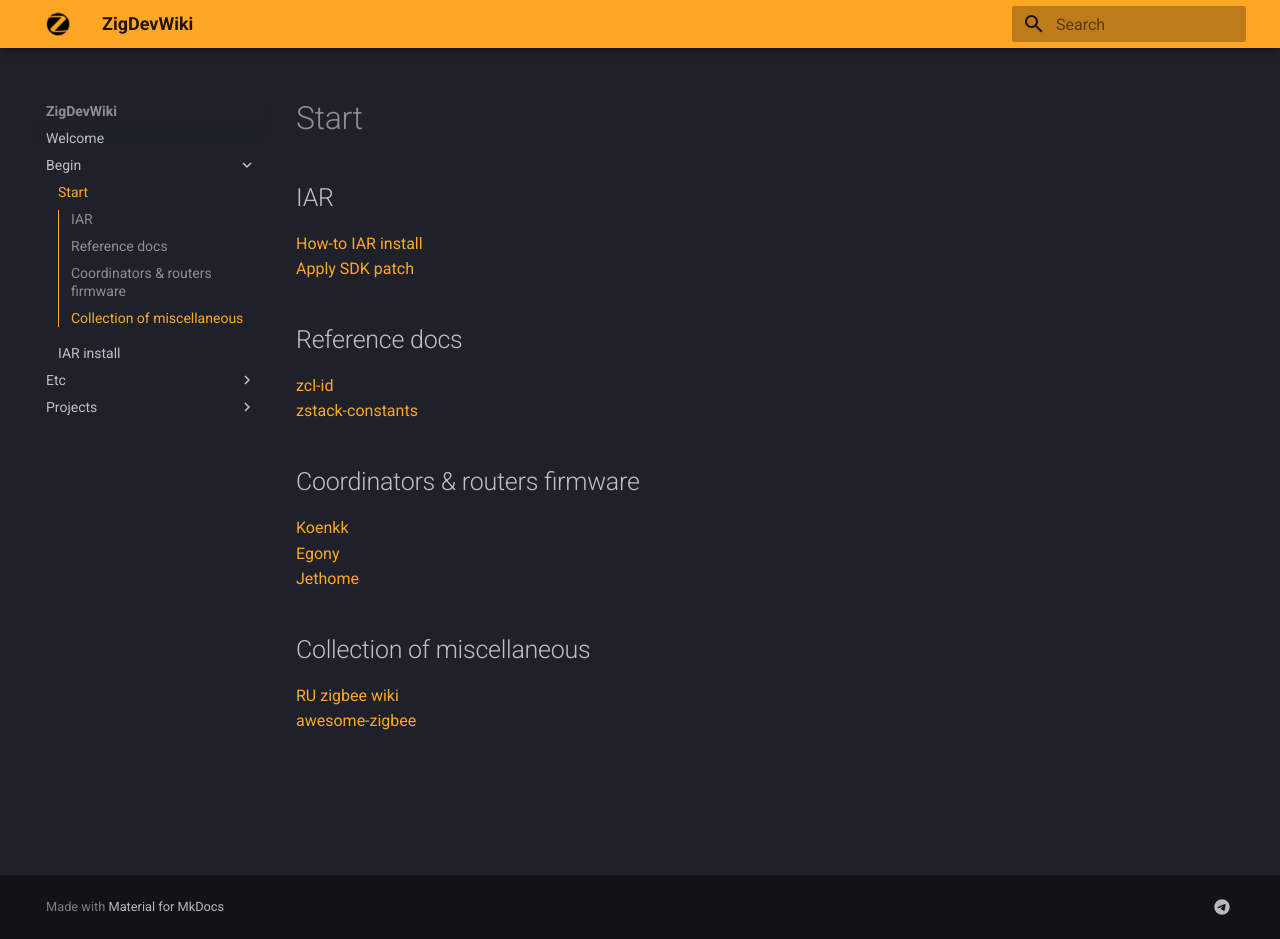
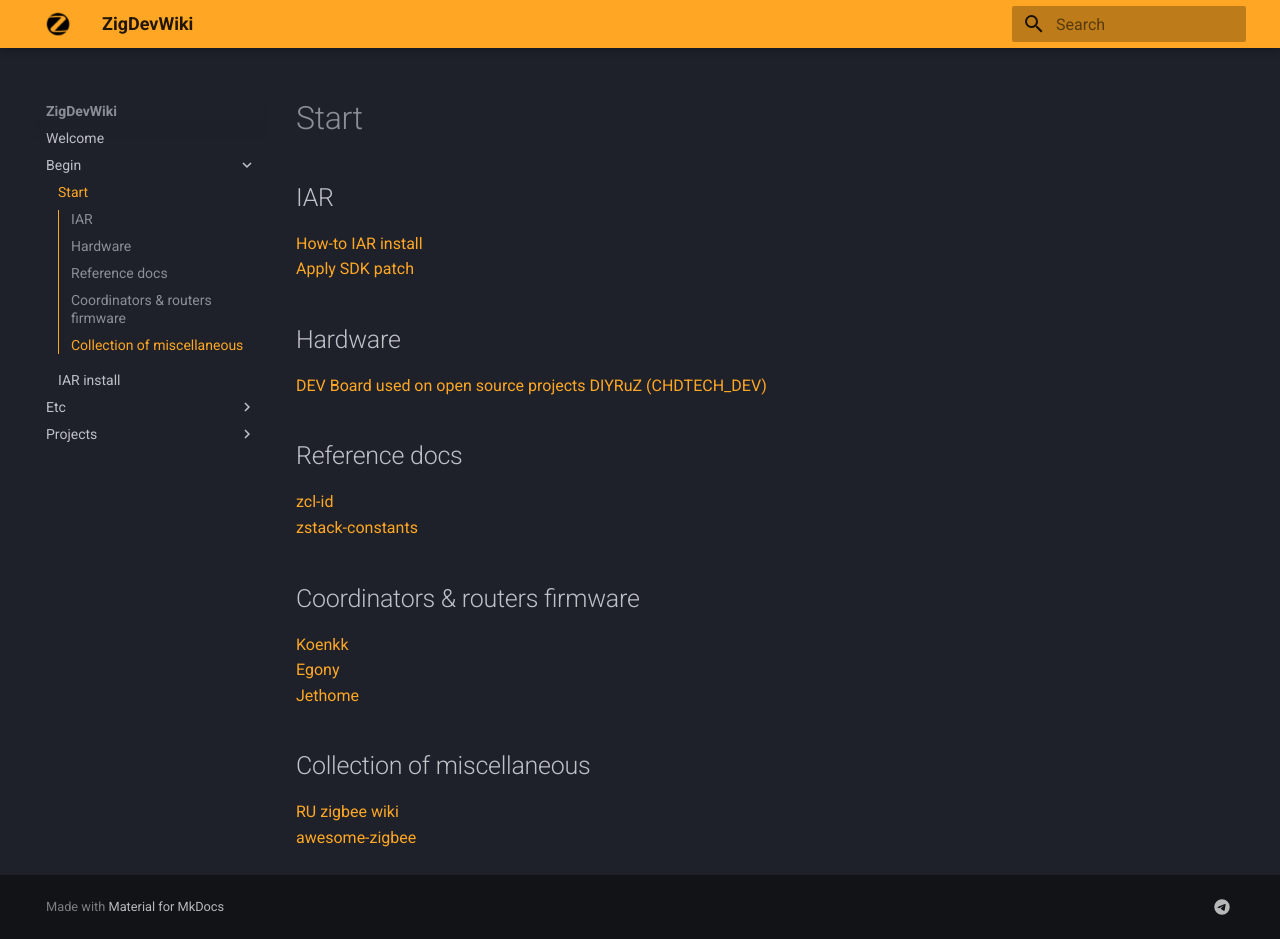
Before and after one commit to ZigDevWiki/zigdevwiki.github.io, an MkDocs documentation site: the page built from docs/Begin/index.md, in a window 1280 px wide and 939 px high. Built offline with MkDocs 1.6.1 and Material for MkDocs 9.7.7, drawn with Linux system fonts in a browser that asks for light colours.

Commit message:
Update index.md

```diff
--- a/docs/Begin/index.md
+++ b/docs/Begin/index.md
@@ -3,6 +3,9 @@
 ##IAR
 [How-to IAR install](./IAR_install)
 [Apply SDK patch](./IAR_install#apply-sdk-patch)
+
+##Hardware
+[DEV Board used on open source projects DIYRuZ (CHDTECH_DEV)](https://aliexpress.ru/item/33018254469.html)
 
 ##Reference docs
 [zcl-id](https://github.com/zigbeer/zcl-id/wiki#5-table-of-identifiers)
```
